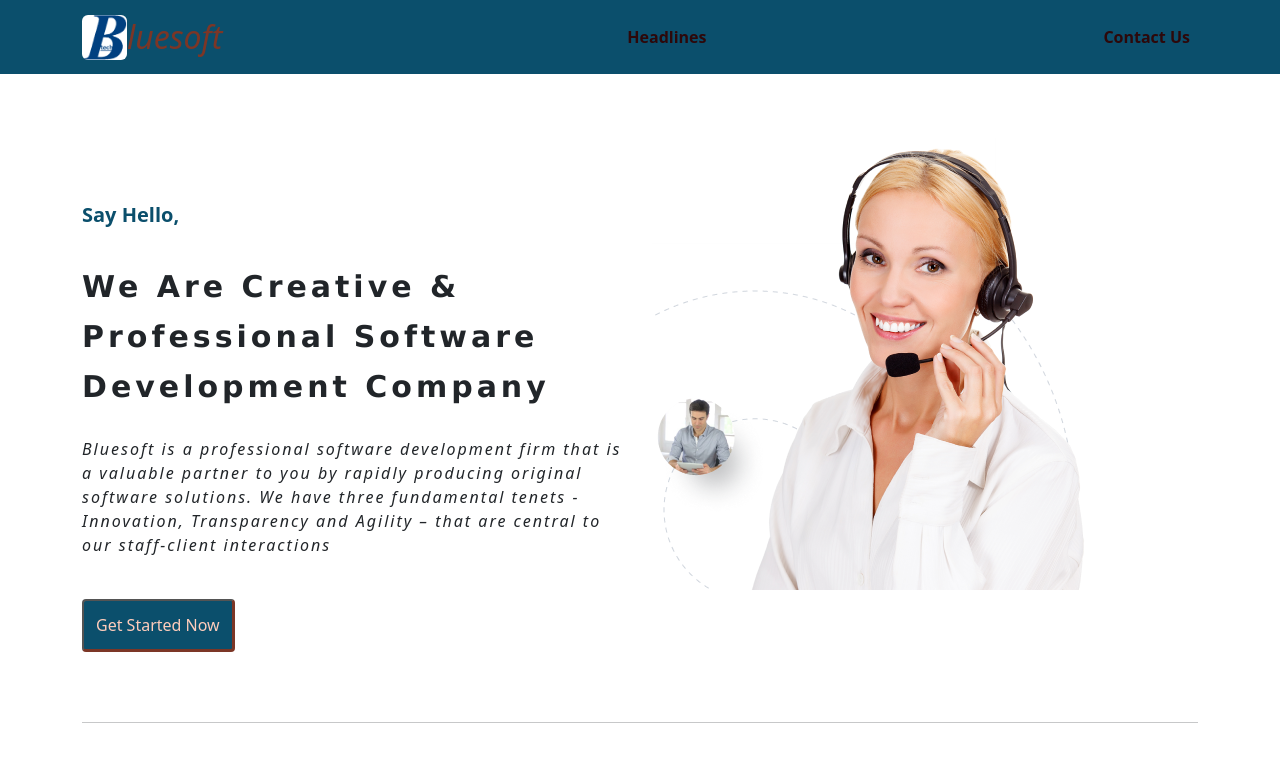
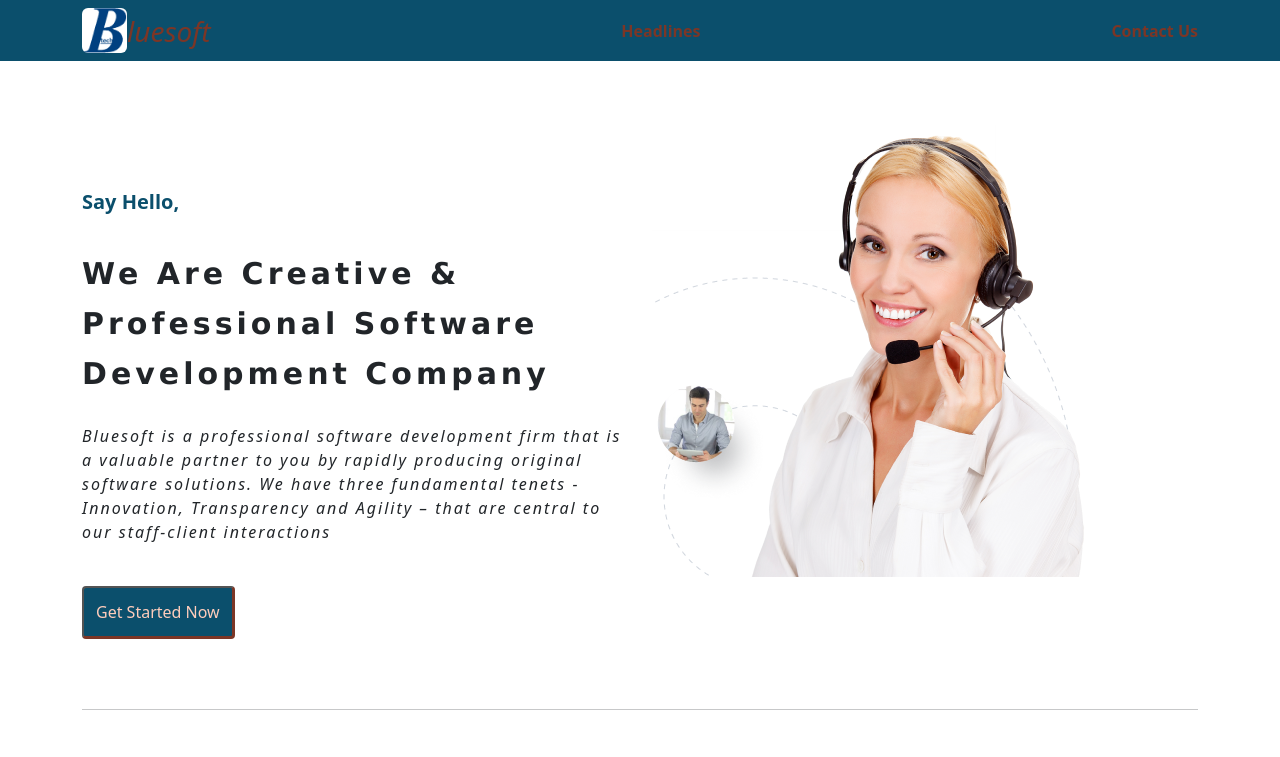
Before and after one commit to Daniel9756/blusoft, a React (Create React App) app: page / in a window 1280 px wide. Shown: the top 757 px of the page. Built offline with nearby package versions, Linux system fonts and the light colour scheme.

Commit message:
headline

```diff
--- a/package.json
+++ b/package.json
@@ -3,6 +3,7 @@
   "version": "0.1.0",
   "private": true,
   "dependencies": {
+    "@apollo/client": "^3.4.16",
     "@testing-library/jest-dom": "^5.11.4",
     "@testing-library/react": "^11.1.0",
     "@testing-library/user-event": "^12.1.10",
@@ -19,6 +20,7 @@
     "react-dom": "^17.0.2",
     "react-icons": "^4.2.0",
     "react-reveal": "^1.2.2",
+    "react-router-dom": "^5.3.0",
     "react-scripts": "4.0.3",
     "typescript": "^4.4.3",
     "web-vitals": "^1.0.1"
@@ -46,5 +48,8 @@
       "last 1 firefox version",
       "last 1 safari version"
     ]
+  },
+  "devDependencies": {
+    "@types/react-router-dom": "^5.3.1"
   }
 }
--- a/src/App.tsx
+++ b/src/App.tsx
@@ -1,12 +1,32 @@
 import Header from "./components/Header";
 import Home from "./components/Home";
 import "./index.css"
+// @ts-ignore
+
+import {
+  BrowserRouter as Router,
+  Switch,
+  Route,
+} from "react-router-dom";
+import { Articles } from "./components/Articles"
 function App() {
+
+
+
+
   return (
-    <div className="App">
+    <Router>
       <Header />
-      <Home />
-    </div>
+      <Switch>
+
+        <Route path='/' exact component={Home} />
+        <Route path='/headline' exact component={Articles} />
+
+
+
+      </Switch>
+    </Router>
+
   );
 }
 
--- /dev/null
+++ b/src/components/Articles.tsx
@@ -0,0 +1,22 @@
+// @ts-ignore
+import React from 'react'
+
+import { useQuery, gql } from "@apollo/client";
+// @ts-ignore
+import { GETPUBLISHED_ARTICLES } from "./Gql"
+import { Navbar, Container, Nav, Image } from 'react-bootstrap'
+
+
+
+export const Articles = () => {
+
+    const { loading, error, data } = useQuery(GETPUBLISHED_ARTICLES);
+    console.log(loading, data)
+
+    return (
+        <Container>
+            Here is the headlie page
+
+        </Container>
+    )
+}
--- /dev/null
+++ b/src/components/Gql.tsx
@@ -0,0 +1,63 @@
+import { useQuery, gql } from "@apollo/client";
+
+
+export const GET_AN_AUTHOR = gql`
+query getOneAuthor($id: String) {
+  getOneAuthor(id: $id) {
+    id
+    fullname
+    email
+    occupation
+    bio
+    role
+    password
+
+  }
+}
+`;
+
+export const GET_AN_ARTICLE = gql`
+query getOneArticle($id: String) {
+  getOneArticle(id: $id) {
+    id
+    title
+    body
+  body
+    AuthorId
+
+}
+  }
+`;
+
+
+export const GETFEATURED_ARTICLES = gql`
+query getFeatured {
+  getFeatured {
+    id
+    title
+    body
+    featured
+    fullname
+    published
+    AuthorId
+    createdAt
+  }
+}
+
+`;
+
+
+
+export const GETPUBLISHED_ARTICLES = gql`
+query getPublished {
+  getPublished {
+    id
+    title
+    body
+    AuthorId
+    published
+    fullname
+    featured
+  }
+}
+`;
--- a/src/components/Header.tsx
+++ b/src/components/Header.tsx
@@ -1,31 +1,31 @@
+// @ts-ignore
 import React from 'react'
 import "./Comp.css"
-
+import { Articles } from './Articles'
 import { Navbar, Container, Nav, Image } from 'react-bootstrap'
-
+import {Link} from "react-router-dom"
 
 
 const Header = () => {
     return (
 
         <Navbar expand="lg" style={{ backgroundColor: "#0B4F6C", }}>
+
             <Container>
-                <Navbar.Brand href="#home" style={{ fontSize: 32, color: "#7c3626", display: "flex", justifyContent: "center", alignItems: "center" }}>
+                <Link to="/" style={{ fontSize: 28, color: "#7c3626", display: "flex", justifyContent: "center", alignItems: "center", textDecoration:"none" }}>
 
                     <Image src="/img/logo.PNG" rounded style={{ width: 45, height: 45 }} />
                     <em>luesoft</em>
-                </Navbar.Brand>
+                </Link>
 
-                <Nav>
 
-                    <Nav.Link href="#home" style={{ fontWeight: "bold", color: "#2d080a" }}>Headlines</Nav.Link>
 
-                </Nav>
-                <Nav>
+                    <Link to="/headline" style={{ fontWeight: "bold", color: "#7c3626", textDecoration:"none" }}>Headlines</Link>
 
-                    <Nav.Link href="#features" style={{ fontWeight: "bold", color: "#2d080a" }}>Contact Us</Nav.Link>
 
-                </Nav>
+                    <Link to="#features" style={{ fontWeight: "bold", color: "#7c3626", textDecoration:"none" }}>Contact Us</Link>
+
+
             </Container>
         </Navbar>
 
--- a/src/index.tsx
+++ b/src/index.tsx
@@ -3,11 +3,27 @@ import ReactDOM from 'react-dom';
 import './index.css';
 import App from './App';
 import 'bootstrap/dist/css/bootstrap.min.css';
+import {
+  ApolloClient,
+  InMemoryCache,
+  ApolloProvider,
+  useQuery,
+  gql
+} from "@apollo/client";
+
+
+
+const client = new ApolloClient({
+  uri: 'http://localhost:4000/graphql/api',
+  cache: new InMemoryCache()
+});
+
+
 
 ReactDOM.render(
-  <React.StrictMode>
+  <ApolloProvider client={client}>
     <App />
-  </React.StrictMode>,
+  </ApolloProvider>,
   document.getElementById('root')
 );
 
```
Also changed, not shown: 2 other files (tests, documents, lock files or other folders).
